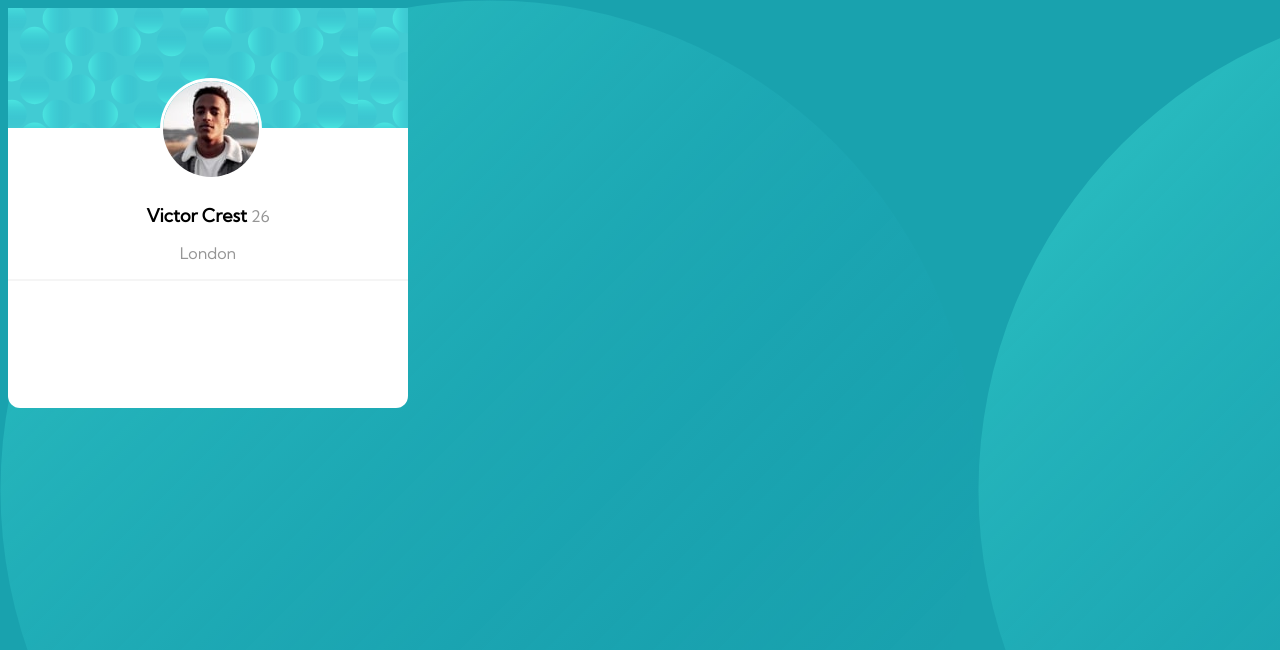
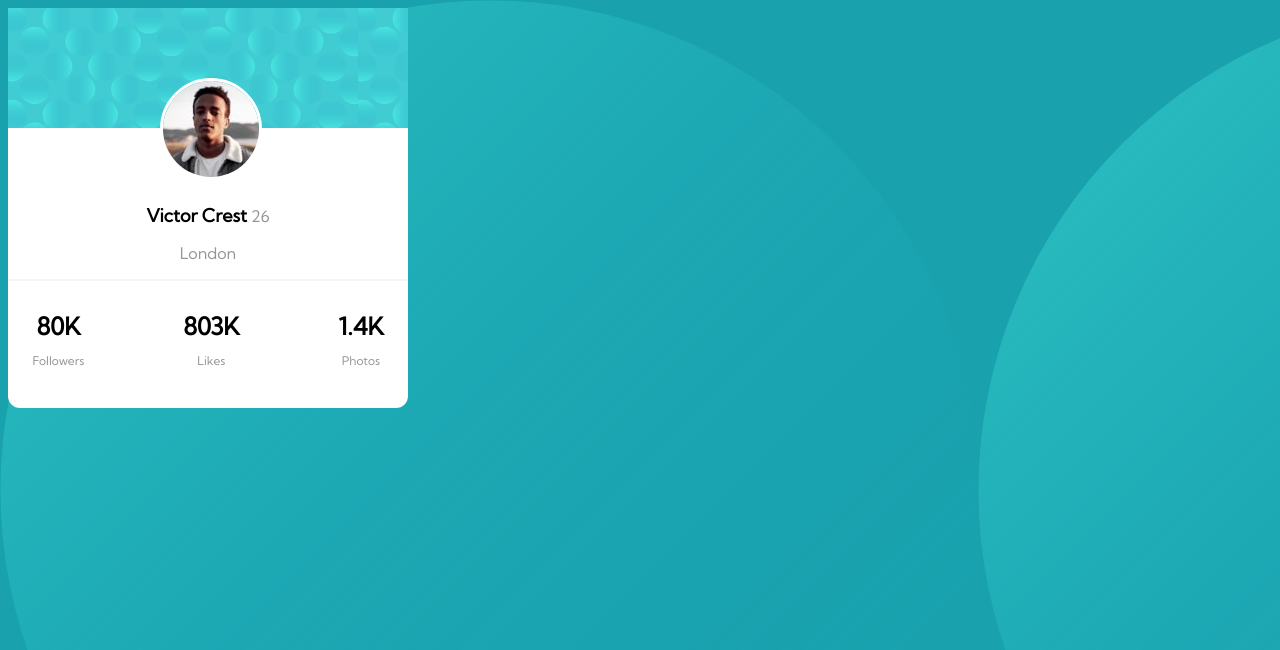
Before and after one commit to Brian-E-Nguyen/frontend-mentor-challenges, a plain HTML site: page 1_Newbie/Profile-Card/index.html in a window 1280 px wide. Drawn offline with Linux system fonts and the light colour scheme.

Commit message:
profile stats

```diff
--- a/1_Newbie/Profile-Card/app.css
+++ b/1_Newbie/Profile-Card/app.css
@@ -45,3 +45,20 @@ body {
 .profile-card__divider {
   border: 0.1px solid rgb(245, 245, 245);
 }
+
+.profile-card__stats {
+  display: grid;
+  grid-template-columns: auto auto auto;
+  column-gap: 50px;
+}
+
+.profile-card__stats--number {
+  color: black;
+  text-transform: uppercase;
+  padding-top: 0;
+  margin: 30px 0 0;
+}
+
+.profile-card__stats--attribute {
+  font-size: 12px;
+}
--- a/1_Newbie/Profile-Card/index.html
+++ b/1_Newbie/Profile-Card/index.html
@@ -37,6 +37,20 @@
         <p><span class="profile-card__name">Victor Crest</span> 26</p>
         <p>London</p>
         <div class="profile-card__divider"></div>
+        <div class="profile-card__stats">
+          <div class="profile-card__stats--item">
+            <h2 class="profile-card__stats--number">80k</h2>
+            <p class="profile-card__stats--attribute">Followers</p>
+          </div>
+          <div class="profile-card__stats--item">
+            <h2 class="profile-card__stats--number">803k</h2>
+            <p class="profile-card__stats--attribute">Likes</p>
+          </div>
+          <div class="profile-card__stats--item">
+            <h2 class="profile-card__stats--number">1.4k</h2>
+            <p class="profile-card__stats--attribute">Photos</p>
+          </div>
+        </div>
       </div>
     </div>
 
```
